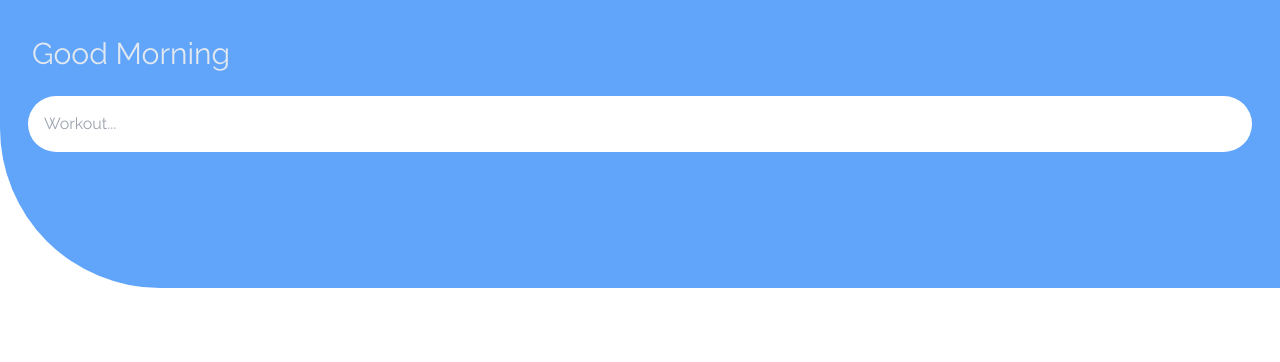
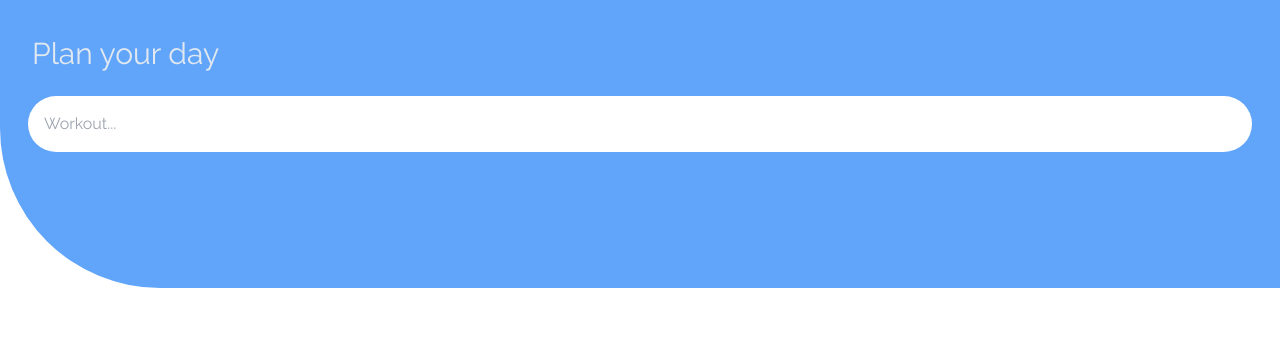
Before and after one commit to alisajad001/todo-app, a React (Vite) app: page / in a window 1280 px wide. Shown: the top 362 px of the page. Built offline with nearby package versions, Linux system fonts and the light colour scheme; some icons are missing.

Commit message:
context api implemented

```diff
--- a/src/App.jsx
+++ b/src/App.jsx
@@ -1,17 +1,41 @@
-import React, { useState } from "react";
+import React, { useState, createContext } from "react";
 import Header from "./components/Header";
 import Todos from "./components/Todos";
 import TodosCount from "./components/TodosCount";
 
+export const AppContext = createContext();
+
 const App = () => {
   const [todos, setTodos] = useState([]);
+  const [todo, setTodo] = useState({ name: "", completed: false });
+
+  // Add a todo
+  const addTodo = () => {
+    const newTodos = [...todos, todo];
+    todo.name === "" ? alert("Add a title first...") : setTodos(newTodos);
+    setTodo({ name: "", completed: false });
+  };
+
+  // Complete a todo
+  const completeTodo = (todoName) => {
+    const newTodos = todos.map((todo) => {
+      return todo.name == todoName.name
+        ? { ...todo, completed: !todo.completed }
+        : todo;
+    });
+    setTodos(newTodos);
+  };
 
   return (
-    <>
-      <Header setTodos={setTodos} todos={todos} />
-      <Todos todos={todos} setTodos={setTodos} />
-      <TodosCount todos={todos} />
-    </>
+    <div>
+      <AppContext.Provider
+        value={{ todos, setTodos, addTodo, completeTodo, todo, setTodo }}
+      >
+        <Header />
+        <Todos />
+        <TodosCount />
+      </AppContext.Provider>
+    </div>
   );
 };
 
--- a/src/components/AddBtn.jsx
+++ /dev/null
@@ -1,11 +0,0 @@
-import { FaCirclePlus } from "react-icons/fa6";
-
-const AddBtn = ({ addTodo }) => {
-  return (
-    <button onClick={addTodo}>
-      <FaCirclePlus className="text-white text-6xl absolute right-6 bottom-6" />
-    </button>
-  );
-};
-
-export default AddBtn;
--- a/src/components/Header.jsx
+++ b/src/components/Header.jsx
@@ -1,19 +1,12 @@
-import { useState } from "react";
-import AddBtn from "./AddBtn";
+import { useContext } from "react";
+import { AppContext } from "../App";
+import { FaCirclePlus } from "react-icons/fa6";
 
-const Header = ({ setTodos, todos }) => {
-  const [todo, setTodo] = useState({ name: "", completed: false });
-
-  // Add a todo
-  const addTodo = () => {
-    const newTodos = [...todos, todo];
-    todo.name === "" ? alert("Add a title first...") : setTodos(newTodos);
-    setTodo({ name: "", completed: false });
-  };
-
+const Header = () => {
+  const { todo, setTodo, addTodo } = useContext(AppContext);
   return (
     <div className="bg-blue-400 h-72 rounded-bl-[10rem] p-3 px-7 relative">
-      <h1 className="text-3xl text-slate-200 mx-1 my-6 ">Good Morning</h1>
+      <h1 className="text-3xl text-slate-200 mx-1 my-6 ">Plan your day</h1>
       <input
         value={todo.name}
         onChange={(e) => setTodo({ name: e.target.value, completed: false })}
@@ -21,7 +14,9 @@ const Header = ({ setTodos, todos }) => {
         placeholder="Workout..."
       />
 
-      <AddBtn addTodo={addTodo} />
+      <button onClick={addTodo}>
+        <FaCirclePlus className="text-white text-6xl absolute right-6 bottom-6" />
+      </button>
     </div>
   );
 };
--- a/src/components/Todo.jsx
+++ b/src/components/Todo.jsx
@@ -1,29 +1,21 @@
-import React from "react";
+import React, { useContext } from "react";
+import { AppContext } from "../App";
 import { FaCircleCheck, FaCircleNotch } from "react-icons/fa6";
 
-const Todo = ({ todo, todos, setTodos }) => {
-  // Complete a todo
-  const completeTodo = (todoName) => {
-    const newTodos = todos.map((todo) => {
-      return todo.name == todoName.name
-        ? { ...todo, completed: !todo.completed }
-        : todo;
-    });
-    setTodos(newTodos);
-    isCompleted = true;
-  };
+const Todo = ({ todoItem }) => {
+  const { completeTodo } = useContext(AppContext);
   return (
     <div
       className={
-        todo.completed
+        todoItem.completed
           ? "flex justify-between items-center p-3 py-5 bg-green-200 border border-green-400 shadow-md rounded-md"
           : "flex justify-between items-center p-3 py-5 bg-blue-100 shadow-md rounded-md"
       }
     >
-      <h3 className="text-gray-700">{todo.name}</h3>
+      <h3 className="text-gray-700">{todoItem.name}</h3>
 
-      <button onClick={() => completeTodo(todo)}>
-        {todo.completed ? (
+      <button onClick={() => completeTodo(todoItem)}>
+        {todoItem.completed ? (
           <FaCircleCheck className="text-green-400 text-2xl font-bold" />
         ) : (
           <FaCircleNotch className="text-blue-400 text-2xl font-bold" />
--- a/src/components/Todos.jsx
+++ b/src/components/Todos.jsx
@@ -1,11 +1,13 @@
-import React from "react";
+import React, { useContext } from "react";
 import Todo from "./Todo";
+import { AppContext } from "../App";
 
-const Todos = ({ todos, setTodos }) => {
+const Todos = () => {
+  const { todos } = useContext(AppContext);
   return (
     <div className="p-3 flex flex-col gap-4 mb-14">
-      {todos.map((todo, key) => {
-        return <Todo key={key} todo={todo} setTodos={setTodos} todos={todos} />;
+      {todos.map((todoItem, key) => {
+        return <Todo key={key} todoItem={todoItem} />;
       })}
     </div>
   );
--- a/src/components/TodosCount.jsx
+++ b/src/components/TodosCount.jsx
@@ -1,4 +1,8 @@
-const TodosCount = ({ todos }) => {
+import { useContext } from "react";
+import { AppContext } from "../App";
+
+const TodosCount = () => {
+  const { todos } = useContext(AppContext);
   return (
     <div className="fixed flex justify-between bg-blue-400 text-white font-semibold bottom-0 w-full p-5">
       <h2>Todos: {todos.length}</h2>
```
